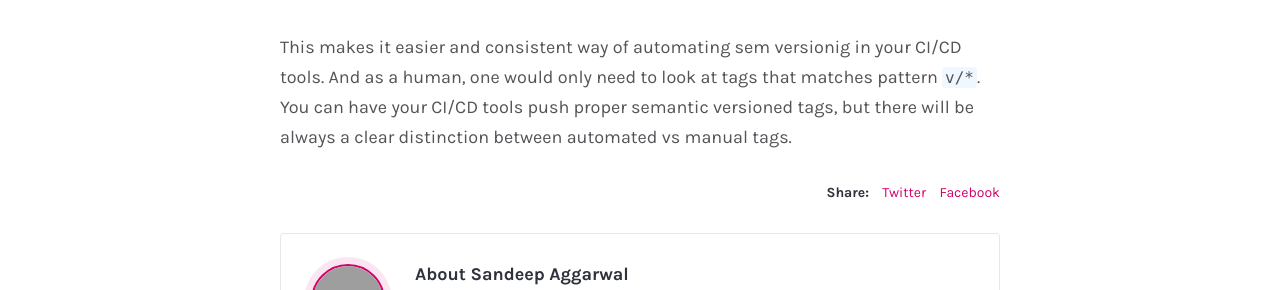
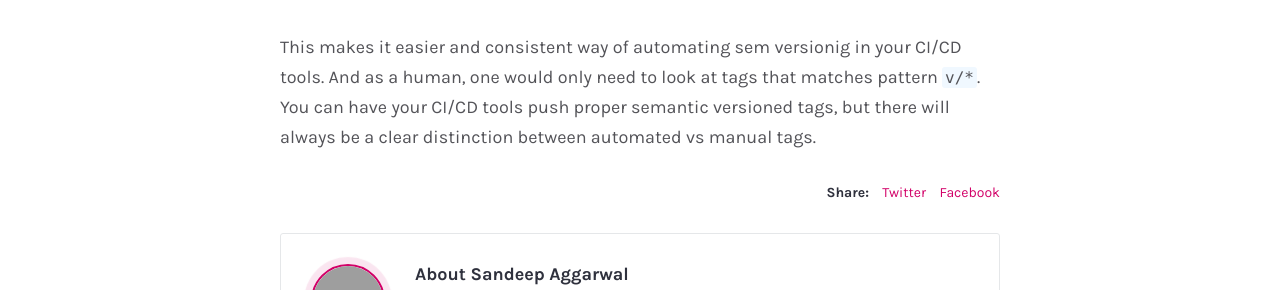
Before and after one commit to sanagrwl/sanagrwl.github.io, a Jekyll site: the page built from _posts/2019-04-12-sem-verison.md, in a window 1280 px wide and 900 px high, scrolled down 3730 px. Shown: the part 194-484 px from the top of the window. Built offline with Jekyll 4.4.1, drawn with Linux system fonts in a browser that asks for light colours; some web fonts are replaced; grey boxes are pictures that could not be loaded.

Commit message:
fixed typos

```diff
--- a/_posts/2019-04-12-sem-verison.md
+++ b/_posts/2019-04-12-sem-verison.md
@@ -92,4 +92,4 @@ The `sem_version` method simply uses this to create a semantic version, with pat
 
 <mark>Ensure that you have your very first commit tagged with 'v/' pattern.</mark>
 
-This makes it easier and consistent way of automating sem versionig in your CI/CD tools. And as a human, one would only need to look at tags that matches pattern `v/*`. You can have your CI/CD tools push proper semantic versioned tags, but there will be always a clear distinction between automated vs manual tags.
+This makes it easier and consistent way of automating sem versionig in your CI/CD tools. And as a human, one would only need to look at tags that matches pattern `v/*`. You can have your CI/CD tools push proper semantic versioned tags, but there will always be a clear distinction between automated vs manual tags.
```
